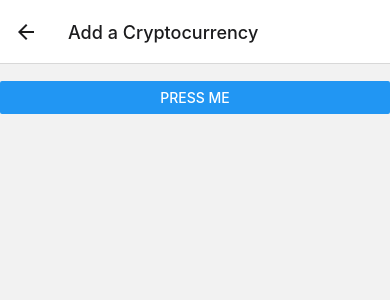
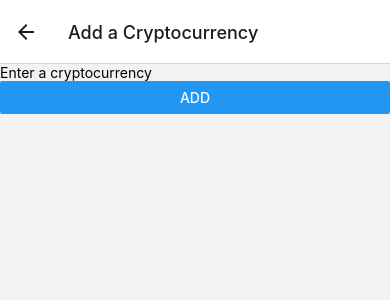
Before and after one commit to spotted-metal/NFI-Assessment, a React Native app in the folder src/: screen / in a window 390 px wide. Both pictures are taken after a click on the button "PRESS ME". Shown: the top 300 px of the page. Built offline with nearby package versions, Linux system fonts and the light colour scheme.

Commit message:
Implement 'add currency' functionality
Currently pushing the new key into the list causes infinite loop in home screen

```diff
--- a/src/js/listItem.js
+++ b/src/js/listItem.js
@@ -1,4 +1,4 @@
-import React from "react";
+import React, { useState } from "react";
 import { StyleSheet, Text, View } from "react-native";
 import { CurrencyImage } from "./messari";
 
@@ -65,4 +65,4 @@ const styles = StyleSheet.create({
     },
 });
 
-export default CurrencyListItem;
+export { CurrencyListItem };
--- a/src/js/screen.js
+++ b/src/js/screen.js
@@ -1,23 +1,37 @@
-import React from 'react';
+import React, { useEffect, useState } from 'react';
 import { Button, FlatList, ScrollView, Text, TextInput, View } from 'react-native';
-import CurrencyListItem from './listItem';
+import { CurrencyListItem } from './listItem';
+import { getCurrencyData, getMarketData} from './messari';
 
-const HomeScreen = ({ navigation }) => {
+const HomeScreen = ({ navigation, route }) => {
+    const newKey = route?.params?.newKey;
+
     return (
         <View style={{flex: 1}}>
             <FlatList
-                data={[
-                    {currency: {id: "1e31218a-e44e-4285-820c-8282ee222035", name: "Bitcoin", symbol: "BTC"}, market: {price: 1234.56, percentChange: -7.89}},
-                    {currency: {id: "21c795f5-1bfd-40c3-858e-e9d7e820c6d0", name: "Ethereum", symbol: "ETH"}, market: {price: 987.65, percentChange: 4.32}},
-                ]}
-                style={{flex: 1, padding: 24}}
-                renderItem={({item}) => <CurrencyListItem currency={item.currency} market={item.market}/>}
+                // data={[
+                //     {currency: {id: "1e31218a-e44e-4285-820c-8282ee222035", name: "Bitcoin", symbol: "BTC"}, market: {price: 1234.56, percentChange: -7.89}},
+                //     {currency: {id: "21c795f5-1bfd-40c3-858e-e9d7e820c6d0", name: "Ethereum", symbol: "ETH"}, market: {price: 987.65, percentChange: 4.32}},
+                // ]}
+                // data={() => {
+                //     if (newKey) {
+                //         setCurrencyList(currencyList.push(newKey));
+                //     }
+                //     console.log(currencyList);
+                //     return currencyList;
+                // }}
+                // style={{flex: 1, padding: 24}}
+                // renderItem={async (item) => {
+                //     let currency = await getCurrencyData(item);
+                //     let market = await getMarketData(currency.id);
+
+                //     return (<CurrencyListItem currency={currency} market={market}/>);
+                // }}
             />
             <View style={{padding: 24}}>
             <Button
                 style={{padding: 24}}
                 onPress={() => {
-                    console.log("Home Pressed");
                     navigation.navigate('AddCurrency');
                 }}
                 title="Press me"
@@ -28,15 +42,20 @@ const HomeScreen = ({ navigation }) => {
 }
 
 const AddCurrencyScreen = ({ navigation }) => {
+    const [text, setText] = useState('');
     return (
         <View>
-            <TextInput></TextInput>
+            <TextInput
+                placeholder='Enter a cryptocurrency'
+                onChangeText={(newText) => setText(newText)}
+                defaultValue={text}
+            />
             <Button
                 onPress={() => {
                     console.log("Add Pressed");
-                    navigation.navigate('Home');
+                    navigation.navigate('Home', {newKey: text});
                 }}
-                title="Press me"
+                title="Add"
             ></Button>
         </View>
     )
```
